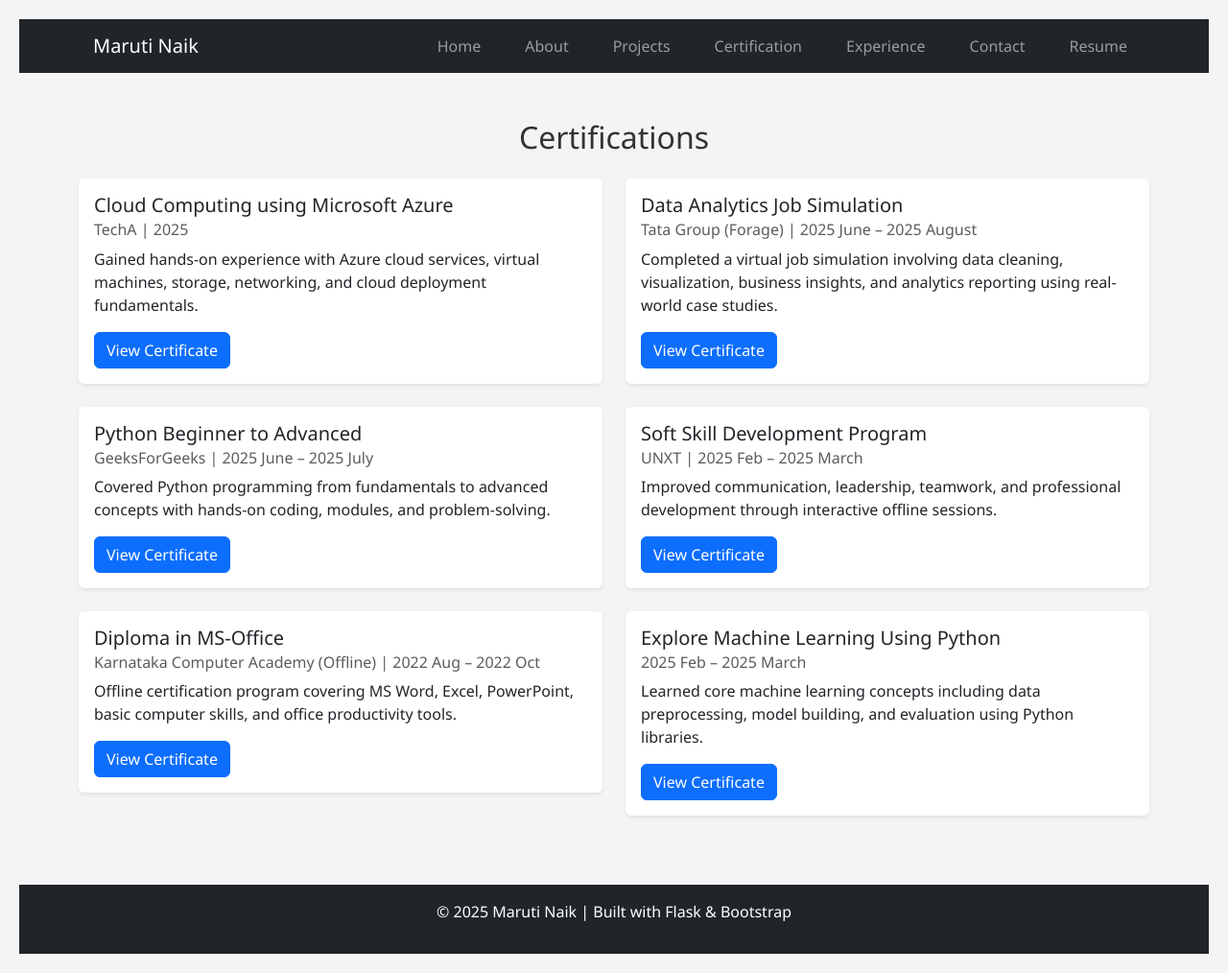
After one commit to Maruti1887/personal_portfolio, a Flask app: page /certification in a window 1280 px wide. The commit adds this page. Shown: the whole page at 96% size. Run offline with Flask 3, Linux system fonts and the light colour scheme.

Commit message:
Updated files

```diff
--- a/app.py
+++ b/app.py
@@ -44,6 +44,11 @@ def projects():
 def experience():
     return render_template("experience.html", title="Experience")
 
+@app.route('/certification')
+def certification():
+    return render_template('certification.html', title="Certification")
+
+
 @app.route("/contact", methods=["GET", "POST"])
 def contact():
     if request.method == "POST":
--- a/templates/base.html
+++ b/templates/base.html
@@ -22,9 +22,11 @@
                     <li class="nav-item"><a class="nav-link" href="/">Home</a></li>
                     <li class="nav-item"><a class="nav-link" href="/about">About</a></li>
                     <li class="nav-item"><a class="nav-link" href="/projects">Projects</a></li>
+                    <li class="nav-item"><a class="nav-link" href="/certification">Certification</a></li>
                     <li class="nav-item"><a class="nav-link" href="/experience">Experience</a></li>
                     <li class="nav-item"><a class="nav-link" href="/contact">Contact</a></li>
                     <li class="nav-item"><a class="nav-link" href="/resume">Resume</a></li>
+
                 </ul>
             </div>
         </div>
--- /dev/null
+++ b/templates/certification.html
@@ -0,0 +1,120 @@
+{% extends "base.html" %}
+{% block content %}
+<h2 class="text-center mb-4">Certifications</h2>
+
+<div class="row">
+
+    <!-- 1. TechA Cloud Computing using Microsoft Azure -->
+   <!-- 1. TechA Cloud Computing using Microsoft Azure -->
+<div class="col-md-6 mb-4">
+    <div class="card shadow-sm">
+        <div class="card-body">
+            <h5 class="card-title">Cloud Computing using Microsoft Azure</h5>
+            <h6 class="card-subtitle text-muted mb-2">TechA | 2025</h6>
+            <p class="card-text">
+                Gained hands-on experience with Azure cloud services, virtual machines,
+                storage, networking, and cloud deployment fundamentals.
+            </p>
+            <a href="https://drive.google.com/file/d/1q9HS6e_6U2bb0nndr9FsSYVuJCEiS1MX/view?usp=drive_link"
+               class="btn btn-primary" target="_blank">
+               View Certificate
+            </a>
+        </div>
+    </div>
+</div>
+
+
+    <!-- 2. Tata Group Data Analytics Job Simulation -->
+    <div class="col-md-6 mb-4">
+        <div class="card shadow-sm">
+            <div class="card-body">
+                <h5 class="card-title">Data Analytics Job Simulation</h5>
+                <h6 class="card-subtitle text-muted mb-2">Tata Group (Forage) | 2025 June – 2025 August</h6>
+                <p class="card-text">
+                    Completed a virtual job simulation involving data cleaning, visualization,
+                    business insights, and analytics reporting using real-world case studies.
+                </p>
+                <a href="https://forage-uploads-prod.s3.amazonaws.com/completion-certificates/ifobHAoMjQs9s6bKS/gMTdCXwDdLYoXZ3wG_ifobHAoMjQs9s6bKS_y4J8XAk7rGHQAvC4r_1754499719206_completion_certificate.pdf"
+                   class="btn btn-primary" target="_blank">
+                   View Certificate
+                </a>
+            </div>
+        </div>
+    </div>
+
+    <!-- 3. Python Beginner to Advanced - GeeksForGeeks -->
+    <div class="col-md-6 mb-4">
+        <div class="card shadow-sm">
+            <div class="card-body">
+                <h5 class="card-title">Python Beginner to Advanced</h5>
+                <h6 class="card-subtitle text-muted mb-2">GeeksForGeeks | 2025 June – 2025 July</h6>
+                <p class="card-text">
+                    Covered Python programming from fundamentals to advanced concepts
+                    with hands-on coding, modules, and problem-solving.
+                </p>
+                <a href="https://media.geeksforgeeks.org/courses/certificates/e7daab3f7f022b2974c3c278a5d532c6.pdf"
+                   class="btn btn-primary" target="_blank">
+                   View Certificate
+                </a>
+            </div>
+        </div>
+    </div>
+
+    <!-- 4. UNXT Soft Skill Development Program -->
+    <div class="col-md-6 mb-4">
+        <div class="card shadow-sm">
+            <div class="card-body">
+                <h5 class="card-title">Soft Skill Development Program</h5>
+                <h6 class="card-subtitle text-muted mb-2">UNXT | 2025 Feb – 2025 March</h6>
+                <p class="card-text">
+                    Improved communication, leadership, teamwork, and professional development
+                    through interactive offline sessions.
+                </p>
+                <a href="https://acrobat.adobe.com/id/urn:aaid:sc:AP:356fe639-6b95-4d64-bd34-9ecae4e61f13"
+                   class="btn btn-primary" target="_blank">
+                   View Certificate
+                </a>
+            </div>
+        </div>
+    </div>
+
+    <!-- 5. Diploma in MS Office -->
+    <div class="col-md-6 mb-4">
+        <div class="card shadow-sm">
+            <div class="card-body">
+                <h5 class="card-title">Diploma in MS-Office</h5>
+                <h6 class="card-subtitle text-muted mb-2">Karnataka Computer Academy (Offline) | 2022 Aug – 2022 Oct</h6>
+                <p class="card-text">
+                    Offline certification program covering MS Word, Excel, PowerPoint,
+                    basic computer skills, and office productivity tools.
+                </p>
+                <a href="https://acrobat.adobe.com/id/urn:aaid:sc:AP:ac3178b6-43d5-4885-898f-cb840c3fe41a"
+                   class="btn btn-primary" target="_blank">
+                   View Certificate
+                </a>
+            </div>
+        </div>
+    </div>
+
+<!-- 6. Explore Machine Learning Using Python -->
+<div class="col-md-6 mb-4">
+    <div class="card shadow-sm">
+        <div class="card-body">
+            <h5 class="card-title">Explore Machine Learning Using Python</h5>
+            <h6 class="card-subtitle text-muted mb-2">2025 Feb – 2025 March</h6>
+            <p class="card-text">
+                Learned core machine learning concepts including data preprocessing,
+                model building, and evaluation using Python libraries.
+            </p>
+            <a href="https://drive.google.com/file/d/1FHqgrJlD8oJfdIk_cFkIEp-gUnVF9Rnp/view?usp=drive_link"
+               class="btn btn-primary" target="_blank">
+               View Certificate
+            </a>
+        </div>
+    </div>
+</div>
+
+
+</div>
+
+{% endblock %}
--- a/templates/index.html
+++ b/templates/index.html
@@ -24,6 +24,10 @@
                 <a href="mailto:marutihanuamanthnaik@gmail.com" class="btn btn-danger btn-sm mx-1">
                     <i class="bi bi-envelope"></i> Email
                 </a>
+                <a href="https://www.geeksforgeeks.org/user/marutinaik18/"
+                   target="_blank" class="btn btn-success btn-sm mx-1">
+                    <i class="bi bi-code-slash"></i> GFG Profile
+                </a>
             </div>
 
             <!-- Resume Button -->
```
Also changed, not shown: static/images/profile.png, 1 other file.
